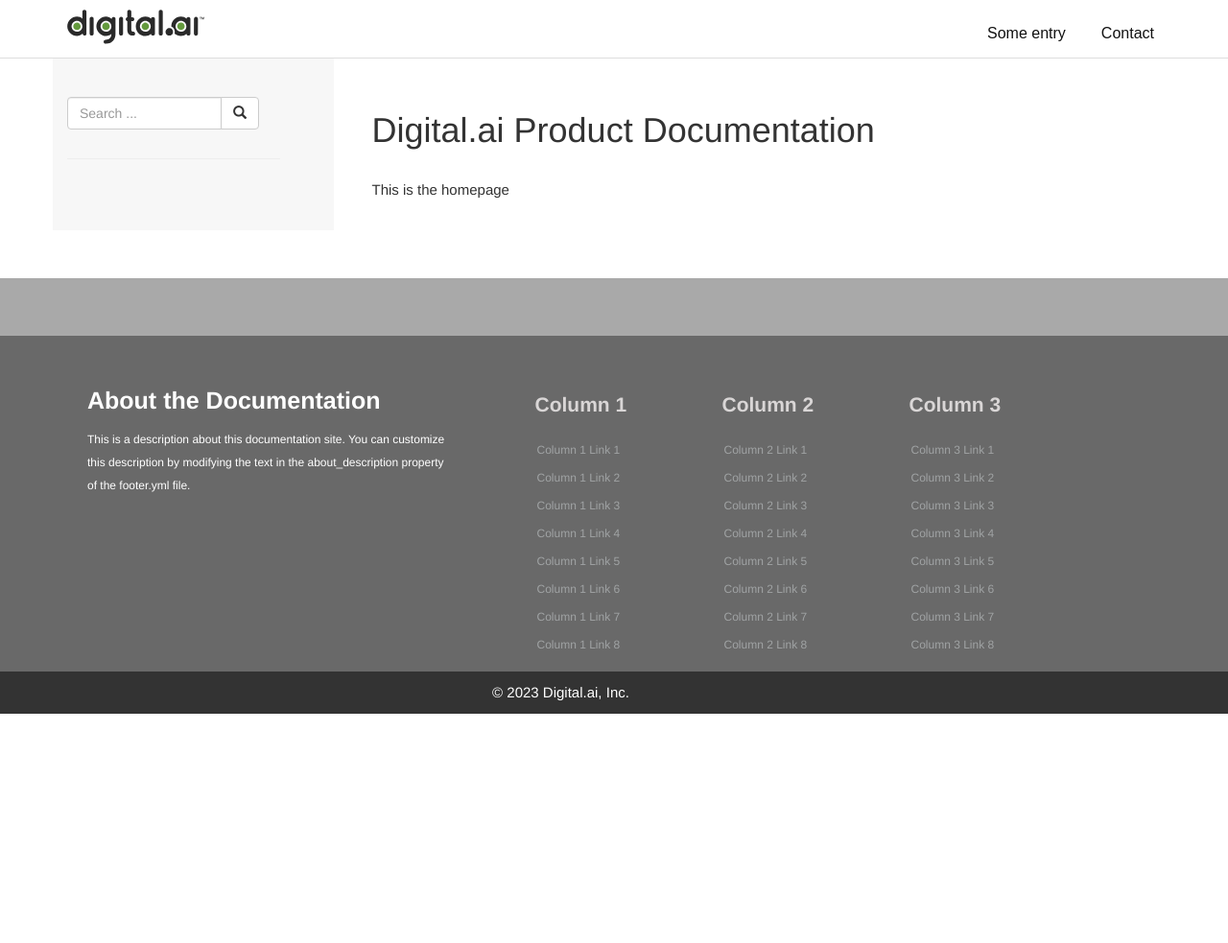
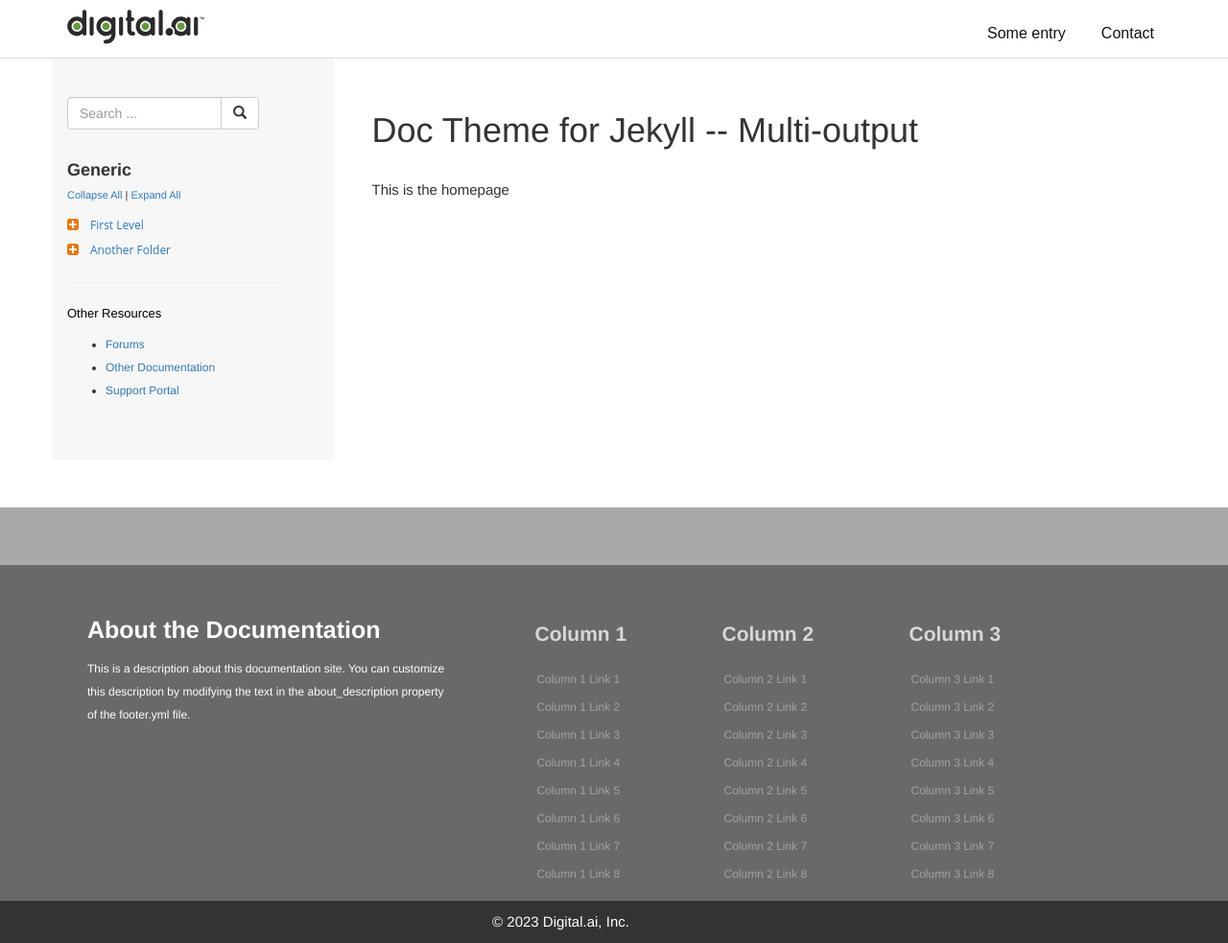
Before and after one commit to mahendranjayavel/multi-output, a Jekyll site: the page built from index.md, in a window 1280 px wide and 983 px high. Shown: the whole window at 96% size. Built offline with Jekyll 4.4.1, drawn with Linux system fonts in a browser that asks for light colours; nearby versions of some CDN libraries; comment, search, counter and statistics services are not loaded.

Commit message:
Revert "Update index.md"
This reverts commit b302cfb65aaf33c9c23b69548f39c752277b8f5e.

```diff
--- a/index.md
+++ b/index.md
@@ -1,6 +1,7 @@
 ---
-title: "Digital.ai Product Documentation"
+title: "Doc Theme for Jekyll -- Multi-output"
 permalink: index.html
+sidebar: generic
 type: homepage
 path: some path
 ---
```
